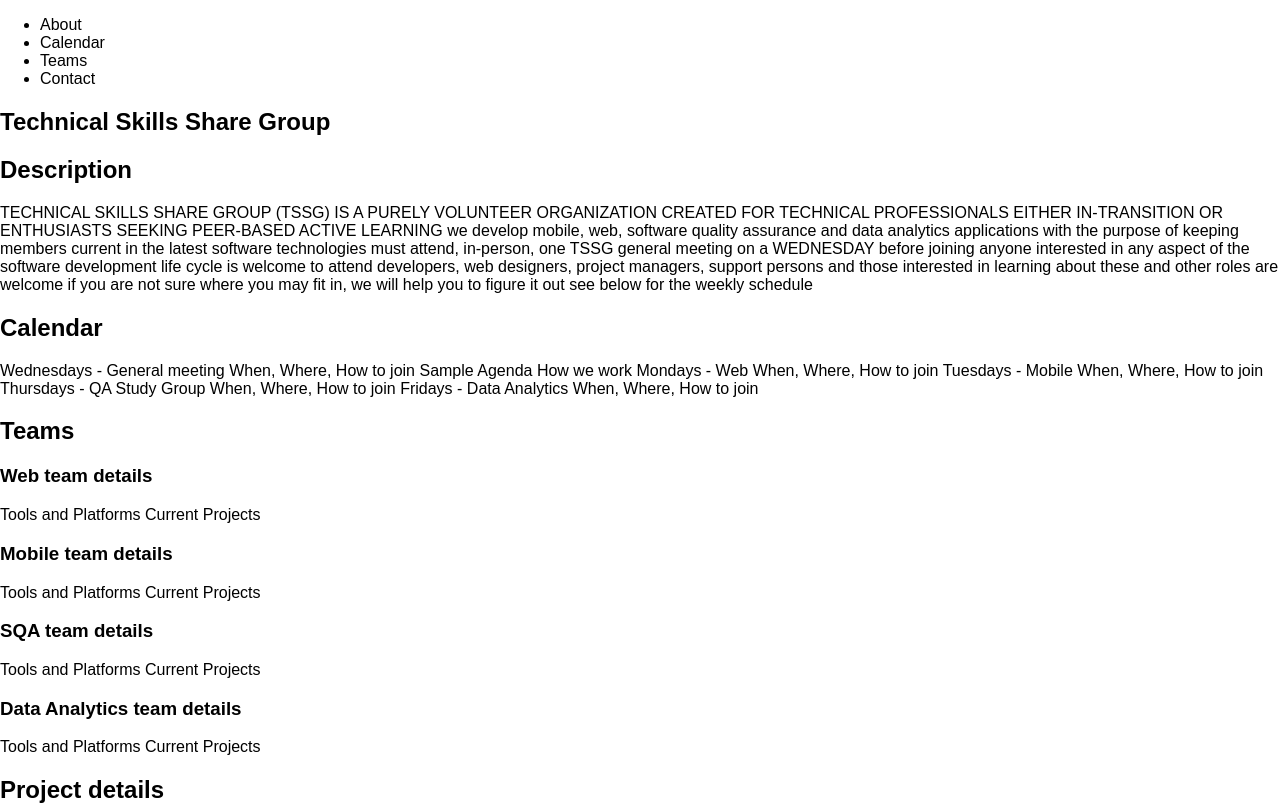
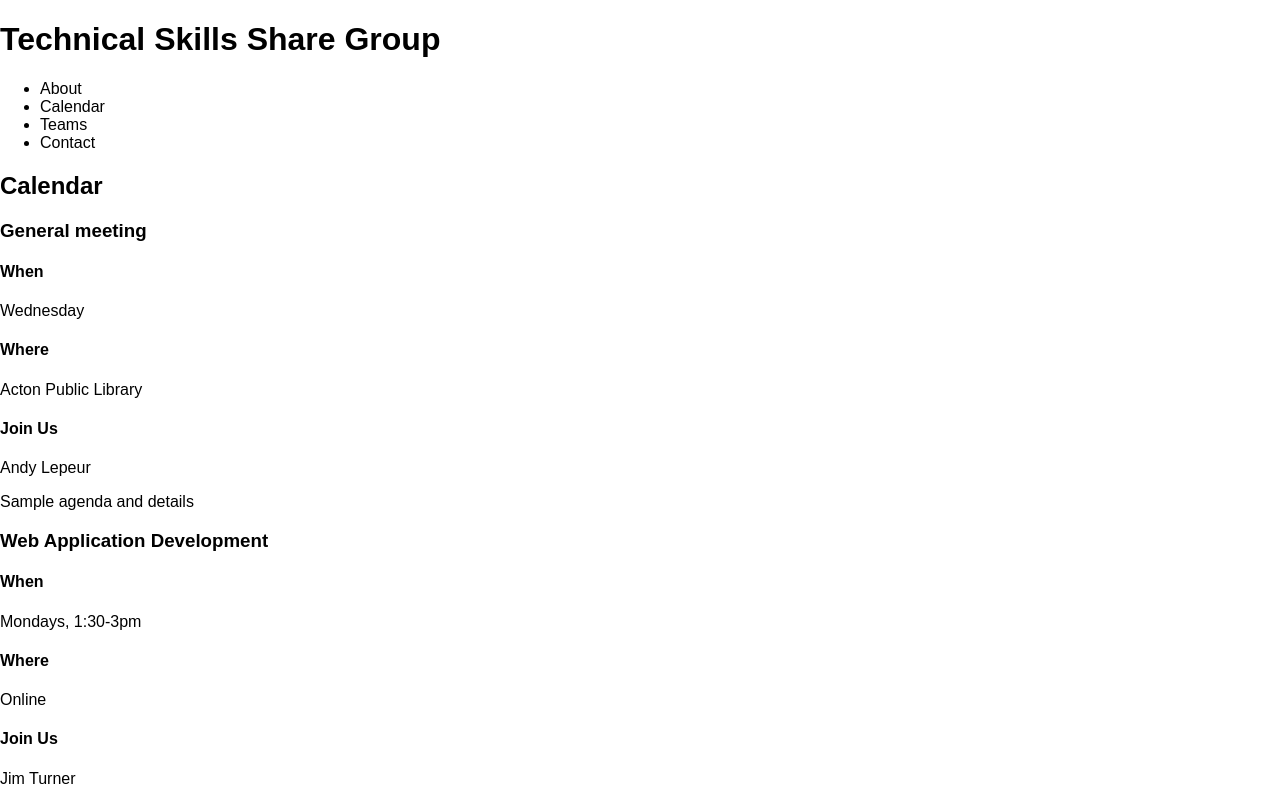
Before and after one commit to marclevetin/tssg-tech, a React (Create React App) app: page / in a window 1280 px wide. Shown: the top 805 px of the page. Built offline with nearby package versions, Linux system fonts and the light colour scheme.

Commit message:
Calendar is working

```diff
--- a/src/App.js
+++ b/src/App.js
@@ -1,14 +1,19 @@
 import React, { Component } from 'react';
 import Navbar from './containers/Navbar';
+import Calendar from './containers/Calendar';
+import calendardata from './data/calendardata';
 
 class App extends Component {
   render() {
     return (
       <div className="App">
-      <Navbar />
         <div className="App-header">
-          <h2>Technical Skills Share Group</h2>
+          <h1>Technical Skills Share Group</h1>
         </div>
+        <Navbar />
+        <Calendar
+          data={calendardata}
+        />
         <div>
           <h2>Description</h2>
           <p>TECHNICAL SKILLS SHARE GROUP (TSSG)
--- /dev/null
+++ b/src/components/CalendarItem.js
@@ -0,0 +1,18 @@
+import React, {Component} from 'react'
+
+const CalendarItem = (props) => {
+  return (
+    <div>
+      <h3>{props.title}</h3>
+      <h4>When</h4>
+      {props.when}
+      <h4>Where</h4>
+      {props.where}
+      <h4>Join Us</h4>
+      {props.join}
+      <p>{props.details}</p>
+    </div>
+  )
+}
+
+export default CalendarItem;
--- /dev/null
+++ b/src/containers/Calendar.js
@@ -0,0 +1,32 @@
+import React, { Component } from 'react';
+import CalendarItem from '../components/CalendarItem'
+
+class Calendar extends Component {
+  constructor(props) {
+    super(props)
+
+  }
+
+  render() {
+    let calendaritems = this.props.data.map(item => {
+      return (
+        <CalendarItem
+          title = {item.title}
+          when = {item.when}
+          where = {item.where}
+          join = {item.join}
+          details = {item.details}
+        />
+      )
+    })
+
+    return (
+      <div>
+        <h2>Calendar</h2>
+        { calendaritems }
+      </div>
+    )
+  }
+}
+
+export default Calendar;
--- /dev/null
+++ b/src/data/calendardata.js
@@ -0,0 +1,10 @@
+const calendardata = [
+  { id: 1, title: 'General meeting', when: 'Wednesday' , where: 'Acton Public Library', join: 'Andy Lepeur', details: 'Sample agenda and details' },
+  { id: 2, title: 'Web Application Development', when: 'Mondays, 1:30-3pm' , where: 'Online', join: 'Jim Turner', details: '' },
+  { id: 3, title: 'Mobile Application Development', when: 'Tuesdays, 10am-1pm, online' , where: 'Acton Public Library', join: 'Mark Pralat', details: '' },
+  { id: 4, title: 'QA Study Group', when: 'Thursdays, 10am-12pm' , where: 'Online', join: 'Ray Bloom', details: '' },
+  { id: 5, title: 'Data Analytics', when: 'Fridays, 1-3pm' , where: 'Acton Public Library, online', join: 'Norm Heckman', details: '' }
+
+]
+
+module.exports = calendardata
```
